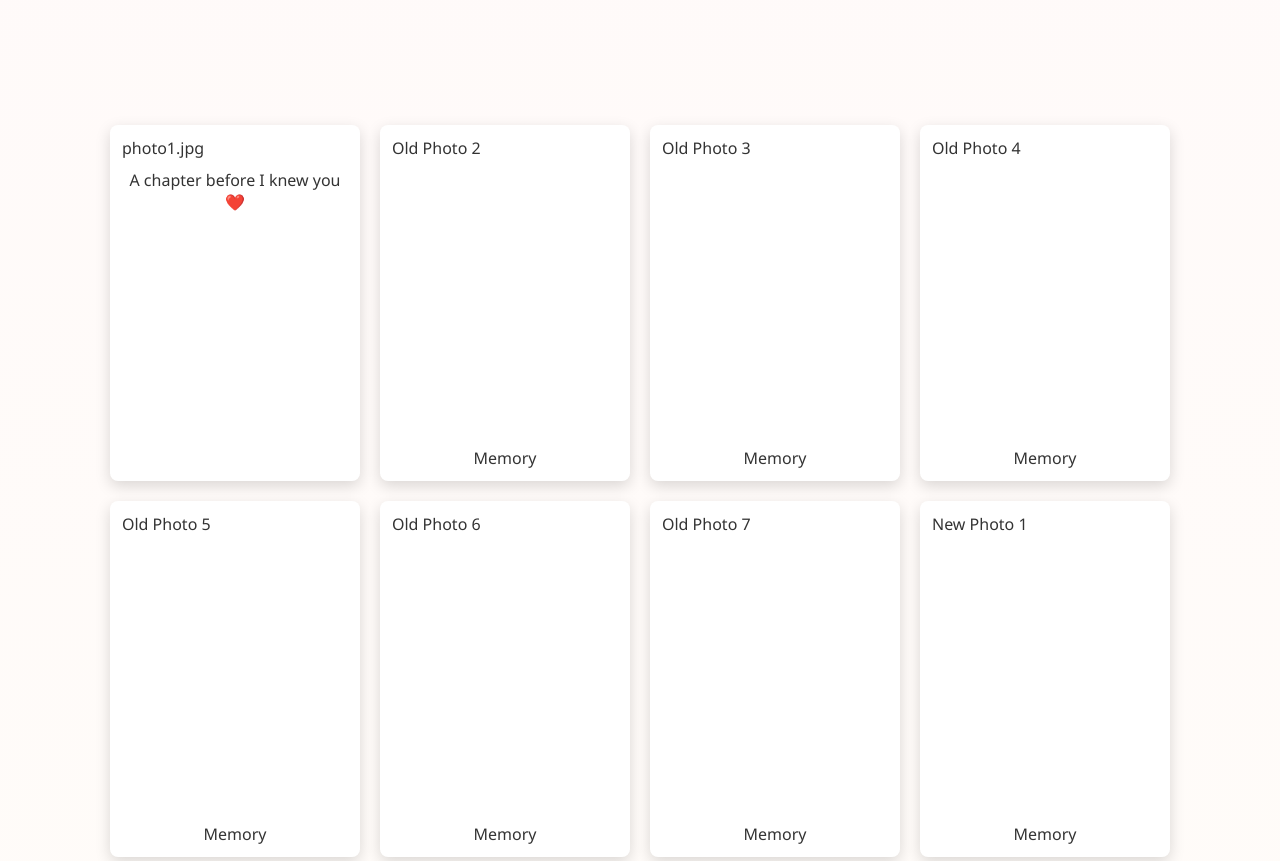
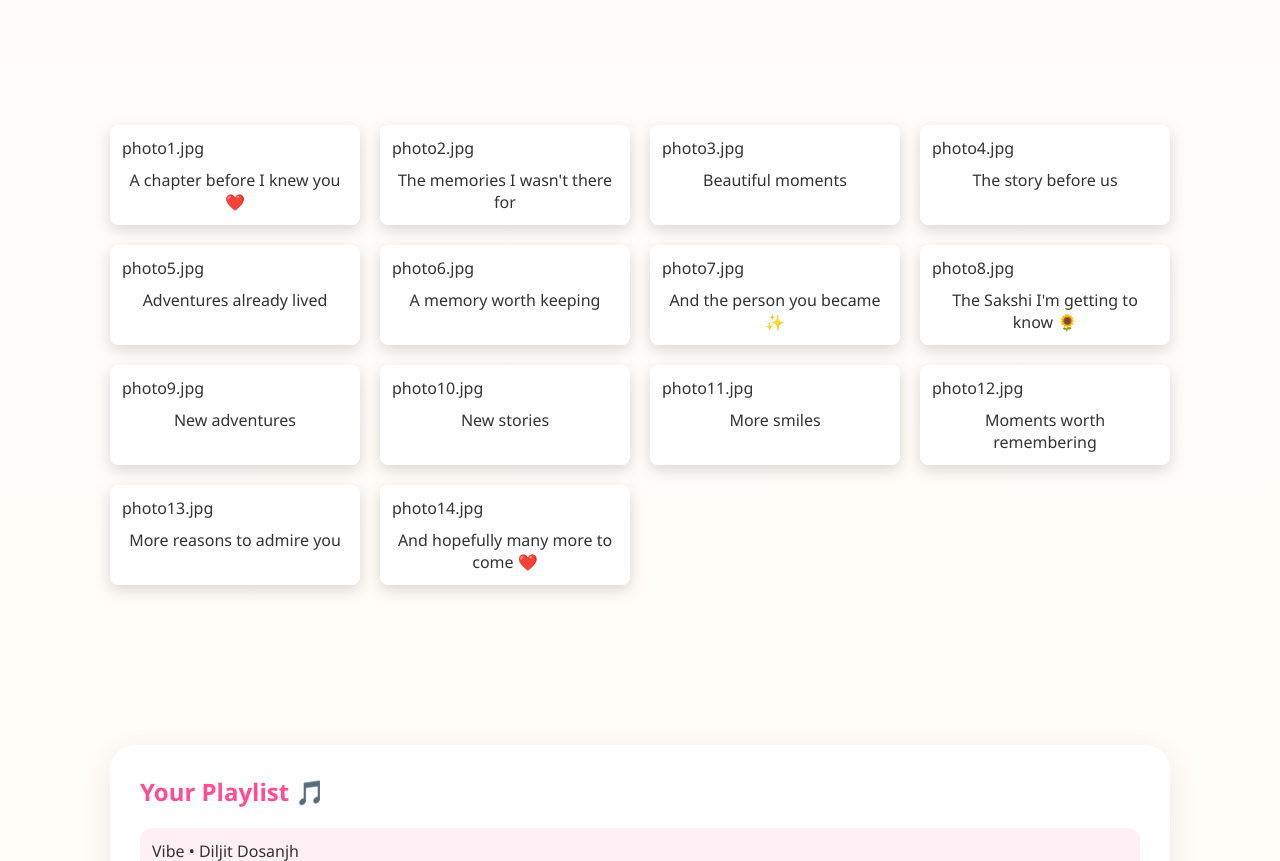
Before and after one commit to IMPEACHER/happy-birthday-sakshi, a plain HTML site: page index.html in a window 1280 px wide. Shown: the part 2240-3101 px from the top of the page. Drawn offline with Linux system fonts and the light colour scheme.

Commit message:
Update index.html

```diff
--- a/index.html
+++ b/index.html
@@ -273,21 +273,75 @@ good/ bad days and all the ordinary little moments that somehow become special l
 <div class="gallery">
 
 
-<div class="polaroid">photo1.jpg <p>A chapter before I knew you ❤️</p></div>
-<div class="polaroid"><div class="photo">Old Photo 2</div><p>Memory</p></div>
-<div class="polaroid"><div class="photo">Old Photo 3</div><p>Memory</p></div>
-<div class="polaroid"><div class="photo">Old Photo 4</div><p>Memory</p></div>
-<div class="polaroid"><div class="photo">Old Photo 5</div><p>Memory</p></div>
-<div class="polaroid"><div class="photo">Old Photo 6</div><p>Memory</p></div>
-<div class="polaroid"><div class="photo">Old Photo 7</div><p>Memory</p></div>
+<div class="polaroid">
+    photo1.jpg
+    <p>A chapter before I knew you ❤️</p>
+</div>
 
-<div class="polaroid"><div class="photo">New Photo 1</div><p>Memory</p></div>
-<div class="polaroid"><div class="photo">New Photo 2</div><p>Memory</p></div>
-<div class="polaroid"><div class="photo">New Photo 3</div><p>Memory</p></div>
-<div class="polaroid"><div class="photo">New Photo 4</div><p>Memory</p></div>
-<div class="polaroid"><div class="photo">New Photo 5</div><p>Memory</p></div>
-<div class="polaroid"><div class="photo">New Photo 6</div><p>Memory</p></div>
-<div class="polaroid"><div class="photo">New Photo 7</div><p>Memory</p></div>
+<div class="polaroid">
+    photo2.jpg
+    <p>The memories I wasn't there for</p>
+</div>
+
+<div class="polaroid">
+    photo3.jpg
+    <p>Beautiful moments</p>
+</div>
+
+<div class="polaroid">
+    photo4.jpg
+    <p>The story before us</p>
+</div>
+
+<div class="polaroid">
+    photo5.jpg
+    <p>Adventures already lived</p>
+</div>
+
+<div class="polaroid">
+    photo6.jpg
+    <p>A memory worth keeping</p>
+</div>
+
+<div class="polaroid">
+    photo7.jpg
+    <p>And the person you became ✨</p>
+</div>
+
+<div class="polaroid">
+    photo8.jpg
+    <p>The Sakshi I'm getting to know 🌻</p>
+</div>
+
+<div class="polaroid">
+    photo9.jpg
+    <p>New adventures</p>
+</div>
+
+<div class="polaroid">
+    photo10.jpg
+    <p>New stories</p>
+</div>
+
+<div class="polaroid">
+    photo11.jpg
+    <p>More smiles</p>
+</div>
+
+<div class="polaroid">
+    photo12.jpg
+    <p>Moments worth remembering</p>
+</div>
+
+<div class="polaroid">
+    photo13.jpg
+    <p>More reasons to admire you</p>
+</div>
+
+<div class="polaroid">
+    photo14.jpg
+    <p>And hopefully many more to come ❤️</p>
+</div>
 
 </div>
 
```
